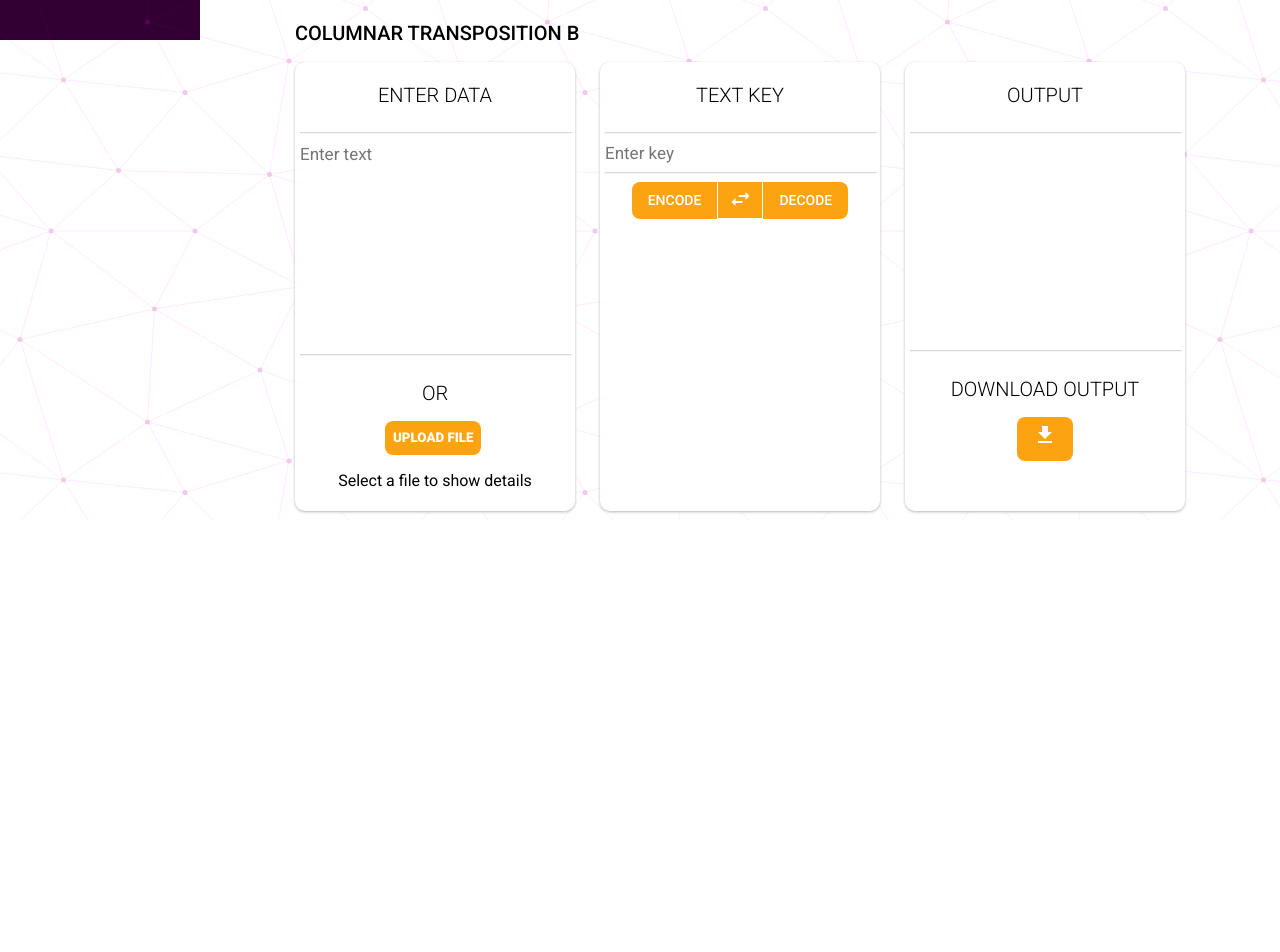
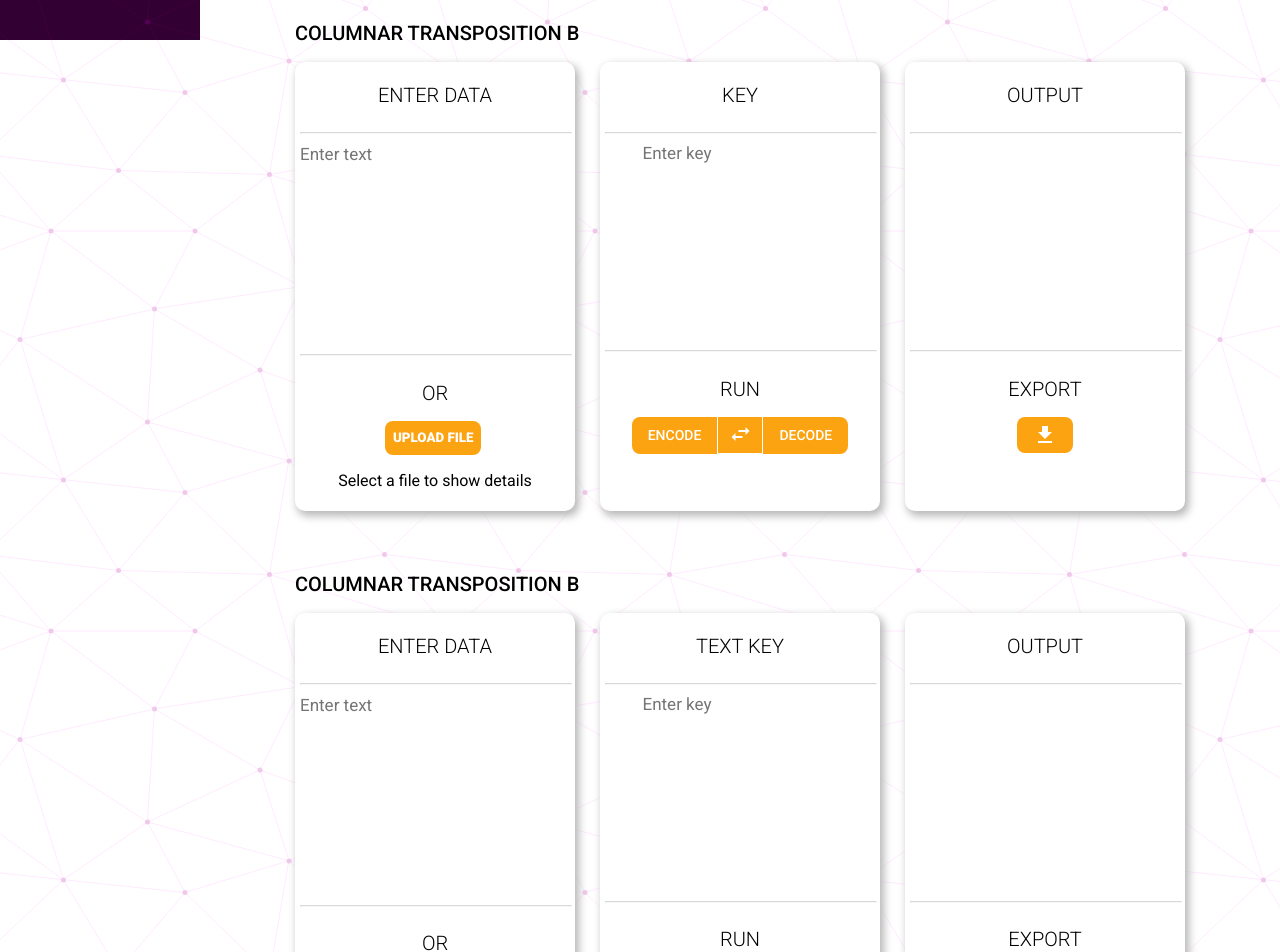
Before and after one commit to bsk-ps/bsk, a React (Create React App) app in the folder ui/bsk/: page / in a window 1280 px wide. Shown: the part 760-1712 px from the top of the page. Before the commit the page ends 1281 px from the top, so only its background shows below. Built offline with nearby package versions, Linux system fonts and the light colour scheme.

Commit message:
Row order component added

```diff
--- a/ui/bsk/src/components/Card.js
+++ b/ui/bsk/src/components/Card.js
@@ -47,25 +47,27 @@ const InputCard = ({ form, setForm }) => {
 }
 
 const OutputCard = ({ output }) => {
-    const downloadToTxt = () =>{
+    const downloadToTxt = () => {
+        if (output.length > 0) {
             const element = document.createElement("a");
 
-        const file = new Blob([{output}.output], {type: 'text/plain; charset=utf-8'});
+            const file = new Blob([{ output }.output], { type: 'text/plain; charset=utf-8' });
             element.href = URL.createObjectURL(file);
-        element.download="data.txt";
+            element.download = "output.txt";
             document.body.appendChild(element);
             element.click();
+        }
     }
     return (
         <div className="paper card" style={{ whiteSpace: "pre-line" }}>
             <h2 className="display-2">OUTPUT</h2>
             <hr />
-            <div id="scrollable" style={{height:"200px", overflow: "auto", width: "100%", wordWrap: "break-word"}}>
+            <div id="scrollable" style={{ height: "200px", overflow: "auto", width: "100%", wordWrap: "break-word" }}>
                 {output}
             </div>
             <hr />
-            <h2 className="display-2">DOWNLOAD OUTPUT</h2>
-            <button  onClick={downloadToTxt} className="btn-primary" >
+            <h2 className="display-2">EXPORT</h2>
+            <button onClick={downloadToTxt} className="btn-primary" >
                 <span className="material-icons">
                     download
                 </span>
--- a/ui/bsk/src/components/counter/Counter.js
+++ b/ui/bsk/src/components/counter/Counter.js
@@ -10,7 +10,7 @@ export const Counter = ({ count, onIncrement, onDecrement }) => {
     }
 
     return (
-        <>
+        <div style={{height: "200px"}}>
             <div className="counter">
                 <button onClick={handleDecrement} className="controll">
                     <span className="material-icons">
@@ -24,6 +24,6 @@ export const Counter = ({ count, onIncrement, onDecrement }) => {
                     </span>
                 </button>
             </div>
-        </>
+        </div>
     );
 }
--- a/ui/bsk/src/global.scss
+++ b/ui/bsk/src/global.scss
@@ -36,6 +36,9 @@ $big: 1200px;
     }
 }
 .btn-primary {
+    display: flex;
+    justify-content: center;
+    align-items: center;
     &:hover {
         transition: 0.7s;
         background-color: #a76d0d;
--- a/ui/bsk/src/pages/home/Home.js
+++ b/ui/bsk/src/pages/home/Home.js
@@ -28,8 +28,6 @@ const ColumnarTranspositionA = () => {
                 await columnarTranspositionCipher(formdata)
             );
         }
-
-
     }
     const handleDecode = async () => {
         let formdata = getValidatedFormData("ciphertext_file", "ciphertext", "key", form.data, form.key);
@@ -57,14 +55,14 @@ const ColumnarTranspositionA = () => {
                 <div style={{ margin: "0 25px" }} className="paper card">
                     <h2 className="display-2">KEY</h2>
                     <hr />
-                    {form.key.length > 0 ?
+                    <div style={{ height: "200px" }}>
+                        <input placeholder="Enter key" onChange={handleKeyChange} className="key-input" />
                         <div className="preview code">
                             {form.key}
                         </div>
-                        : <></>
-                    }
-                    <input placeholder="Enter key" onChange={handleKeyChange} className="key-input" />
+                    </div>
                     <hr />
+                    <h2 className="display-2">RUN</h2>
                     <ButtonGroup>
                         <button onClick={handleEncode} className="btn-primary">Encode</button>
                         <button onClick={handleSwap} className="btn-icon">
@@ -97,13 +95,13 @@ const ColumnarTranspositionB = () => {
     }
     const handleEncode = async () => {
         let formdata = getValidatedFormData("message_file", "message", "key", form.data, form.key);
+        formdata.append("remove_whitespace", true);
         if (formdata) {
             setOutput(
                 await columnarTranspositionCipher(formdata)
             );
         }
     }
-
     const handleDecode = async () => {
         let formdata = getValidatedFormData("ciphertext_file", "ciphertext", "key", form.data, form.key);
         if (formdata) {
@@ -111,7 +109,6 @@ const ColumnarTranspositionB = () => {
                 await columnarTranspositionDecipher(formdata)
             );
         }
-
     }
 
     const handleSwap = async () => {
@@ -123,7 +120,6 @@ const ColumnarTranspositionB = () => {
             })
         }
     }
-
     return (
         <>
             <h2 className="display-3">COLUMNAR TRANSPOSITION B</h2>
@@ -132,8 +128,11 @@ const ColumnarTranspositionB = () => {
                 <div style={{ margin: "0 25px" }} className="paper card">
                     <h2 className="display-2">TEXT KEY</h2>
                     <hr />
-                    <input placeholder="Enter key" onChange={handleKeyChange} className="key-input" />
+                    <div style={{ height: "200px" }}>
+                        <input placeholder="Enter key" onChange={handleKeyChange} className="key-input" />
+                    </div>
                     <hr />
+                    <h2 className="display-2">RUN</h2>
                     <ButtonGroup>
                         <button onClick={handleEncode} className="btn-primary">Encode</button>
                         <button onClick={handleSwap} className="btn-icon">
@@ -155,7 +154,6 @@ const RailFence = () => {
         key: 1,
         data: "",
     });
-
     const [output, setOutput] = useState("");
 
     const onIncrement = () => {
@@ -179,7 +177,6 @@ const RailFence = () => {
             );
         }
     }
-
     const handleDecode = async () => {
         let formdata = getValidatedFormData("ciphertext_file", "ciphertext", "key", form.data, form.key);
         if (formdata) {
@@ -188,8 +185,6 @@ const RailFence = () => {
             );
         }
     }
-
-
     const getValidatedFormData = (fileKey, textKey, key) => {
         let formdata = new FormData();
         if (form.data instanceof File) {
@@ -200,7 +195,6 @@ const RailFence = () => {
         formdata.append(key, form.key);
         return formdata;
     }
-
     const handleSwap = async () => {
         if (output !== "" && !(form.data instanceof File)) {
             setOutput(form.data)
@@ -220,6 +214,7 @@ const RailFence = () => {
                     <hr />
                     <Counter count={form.key} onIncrement={onIncrement} onDecrement={onDecrement} />
                     <hr />
+                    <h2 className="display-2">RUN</h2>
                     <ButtonGroup>
                         <button onClick={handleEncode} className="btn-primary">Encode</button>
                         <button onClick={handleSwap} className="btn-icon">
@@ -250,6 +245,8 @@ export const Home = () => {
                 <div style={{ height: "25px" }}></div>
                 <RailFence />
                 <div style={{ height: "45px" }}></div>
+                <ColumnarTranspositionA />
+                <div style={{ height: "45px" }}></div>
                 <ColumnarTranspositionB />
             </div>
         </div>
--- a/ui/bsk/src/pages/home/Home.scss
+++ b/ui/bsk/src/pages/home/Home.scss
@@ -4,7 +4,7 @@
   padding: 5px;
   // border: 0.5px solid #dadada;
   border-radius: 10px;
-  box-shadow: 0 1px 3px 0 #b7b7b7;
+  box-shadow: 3px 4px 8px 1px #b7b7b7;
 }
 .card {
   width: 100%;
```
Lines whose indentation alone changed are shown as unchanged.
